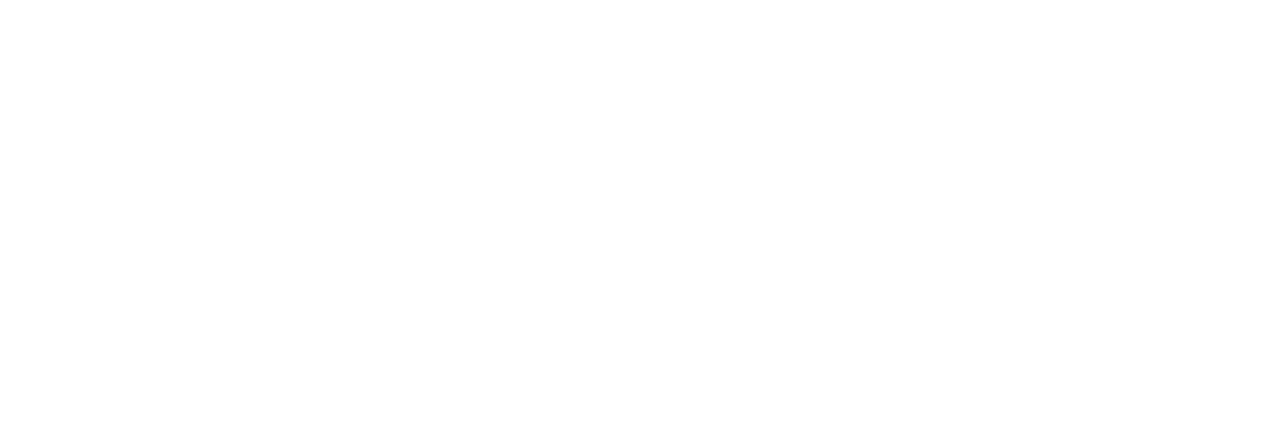
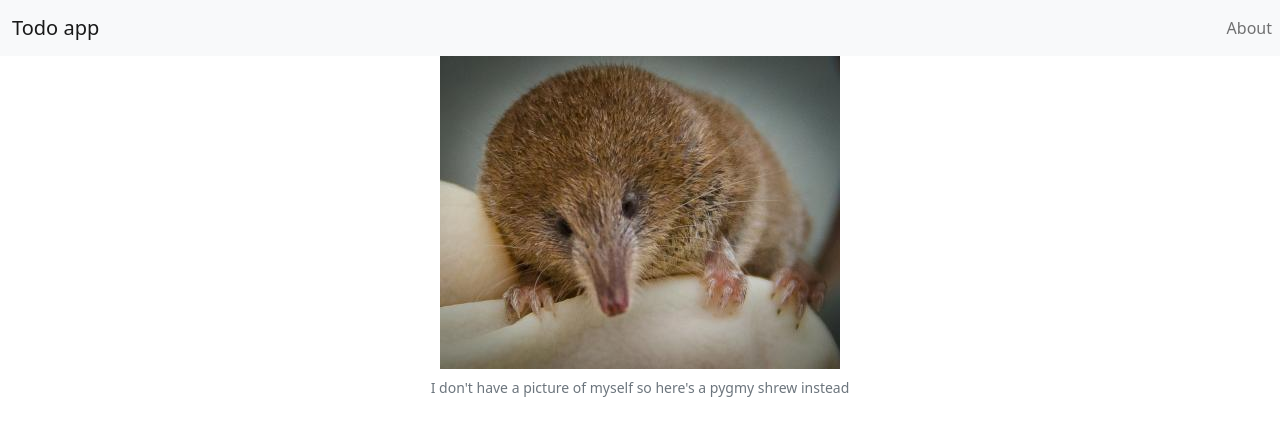
Before and after one commit to 08-Noam-David/todo-list, a React (Create React App) app: page /about in a window 1280 px wide. Before the commit this address had no page. Shown: the top 436 px of the page. Built offline with nearby package versions, Linux system fonts and the light colour scheme.

Commit message:
Add about page

```diff
--- a/src/App.js
+++ b/src/App.js
@@ -2,6 +2,7 @@
 
 import Layout from "./pages/Layout";
 import MainPage from "./pages/MainPage";
+import About from './pages/About';
 
 function App() {
   return (
@@ -9,6 +10,7 @@
       <Routes>
         <Route path="/" element={<Layout />}>
           <Route index element={<MainPage />} />
+          <Route path="about" element={<About />} />
         </Route>
       </Routes>
     </BrowserRouter>
--- /dev/null
+++ b/src/pages/About.jsx
@@ -0,0 +1,24 @@
+import React, { Component } from 'react';
+
+import shrew from '../assets/75155_web.jpg';
+
+export class About extends Component {
+  render() {
+    return (
+      <div className="text-center">
+        <figure className="figure">
+          <img
+            src={shrew}
+            alt="A brown pygmy shrew sitting on a blanket."
+            className="figure-img img-fluid"
+          />
+          <figcaption className="figure-caption">
+            I don't have a picture of myself so here's a pygmy shrew instead
+          </figcaption>
+        </figure>
+      </div>
+    );
+  }
+}
+
+export default About;
--- a/src/pages/Layout.jsx
+++ b/src/pages/Layout.jsx
@@ -8,9 +8,29 @@
     return (
       <React.Fragment>
         <nav className="navbar navbar-expand-lg bg-light">
-            <div className="container-fluid">
-                <Link to="/" className="navbar-brand">Todo app</Link>
-            </div>
+          <div className="container-fluid">
+            <Link to="/" className="navbar-brand">
+              Todo app
+            </Link>
+            <button
+              className="navbar-toggler"
+              type="button"
+              data-bs-toggle="collapse"
+              data-bs-target="#navbarCollapse"
+              aria-controls="navbarCollapse"
+              aria-expanded="false"
+              aria-label="Toggle navigation"
+            >
+              <span className="navbar-toggler-icon"></span>
+            </button>
+          </div>
+          <div id="navbarCollapse" className="collapse navbar-collapse">
+            <ul className="navbar-nav me-auto mb-2 mb-lg-0">
+                <li className="nav-item">
+                    <Link to="about" className="nav-link">About</Link>
+                </li>
+            </ul>
+          </div>
         </nav>
         <main className="container">
           <Outlet />
--- a/src/pages/MainPage.jsx
+++ b/src/pages/MainPage.jsx
@@ -1,6 +1,4 @@
 import React, { Component } from 'react';
-
-import 'bootstrap/dist/css/bootstrap.min.css';
 
 export class MainPage extends Component {
   render() {
```
Also changed, not shown: src/assets/75155_web.jpg (added).
